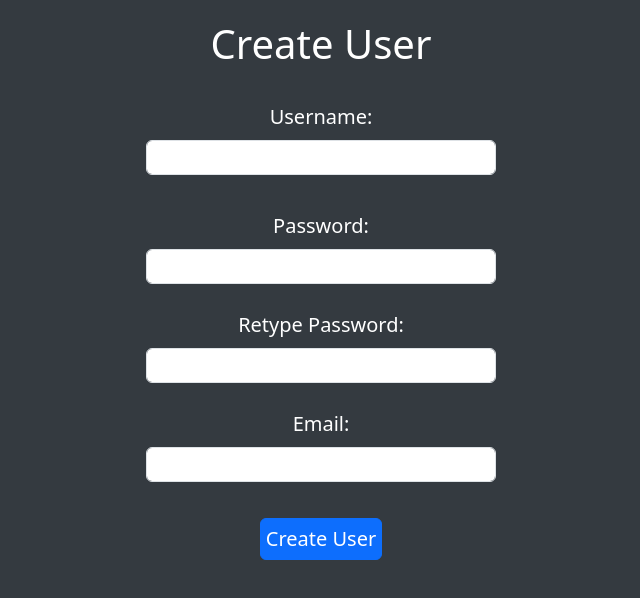
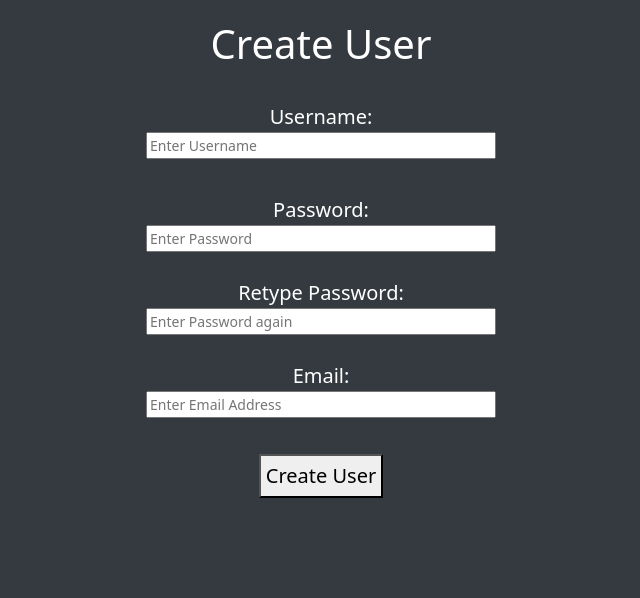
Before and after one commit to jakejenden/sportsphere_frontend, a React (Create React App) app: page /create-user in a window 1280 px wide. Shown: the top 598 px of the page, without its empty margins (319-959 px from the left). Built offline with nearby package versions, Linux system fonts and the light colour scheme.

Commit message:
Add validation for username, passoword and email on registration form

```diff
--- a/src/createUser.tsx
+++ b/src/createUser.tsx
@@ -2,42 +2,80 @@
 
 import React, { useState } from 'react';
 import axios from 'axios';
-import Button from 'react-bootstrap/Button';
-import Form from 'react-bootstrap/Form';
 import { useNavigate } from 'react-router-dom';
 import { API_URL } from './config';
 import './createUser.css'; // Import the custom CSS file for styling
+import { validateEmail } from './validation/validateEmail';
+import { validateUsername } from './validation/validateUsername';
+import { validatePassword } from './validation/validatePassword';
+
+interface FormData {
+  username: string;
+  password: string;
+  email: string;
+}
+
+interface UsernameEmailUniqueResponse {
+  isUsernameUnique: boolean;
+  isEmailUnique: boolean;
+}
+
+interface Errors {
+  username?: string;
+  password?: string;
+  email?: string;
+}
 
 const CreateUser: React.FC = () => {
-  const apiURL = `${API_URL}/createuser`
+  const apiCreateUserURL = `${API_URL}/createuser`
+  const apiCheckUsernameEmailUnique = `${API_URL}/checkusernameemailunique`
   const navigate = useNavigate(); // Access the history object
-  const [formData, setFormData] = useState({
+  const [formData, setFormData] = useState<FormData>({
     username: '',
     password: '',
     email: '',
   });
 
   const [retypePassword, setRetypePassword] = useState('');
+  const [errors, setErrors] = useState<Errors>({});
 
-  const handleChange = (e: React.ChangeEvent<HTMLInputElement>) => {
+  const validateForm = (isEmailUnique: boolean, isUsernameUnique: boolean) => {
+    const emailError =  validateEmail(formData.email, isEmailUnique);
+    const usernameError = validateUsername(formData.username, isUsernameUnique);
+    const passwordError = validatePassword(formData.password, retypePassword);
+
+    setErrors({
+      email: emailError,
+      username: usernameError,
+      password: passwordError,
+    });
+
+    return !emailError && !usernameError && !passwordError;
+  };
+
+  const handleInputChange = async (e: React.ChangeEvent<HTMLInputElement>) => {
+    const { name, value } = e.target;
+
     setFormData({
       ...formData,
-      [e.target.name]: e.target.value,
+      [name]: value, // dynamically update based on the input's name attribute
     });
   };
 
   const handleSubmit = async (e: React.FormEvent<HTMLFormElement>) => {
     e.preventDefault();
 
-    // Validate if the passwords match
-    if (formData.password !== retypePassword) {
-      console.error('Passwords do not match');
-      // Add your logic for handling the password mismatch (e.g., show an error message)
-      return;
-    }
+    const usernameEmailUniqueResponse = await axios.post<UsernameEmailUniqueResponse>(apiCheckUsernameEmailUnique, {email: formData.email, username: formData.username}, {
+      headers: {
+        'Content-Type': 'application/json',
+      },
+    });
 
+    const {isUsernameUnique, isEmailUnique} = usernameEmailUniqueResponse.data
+
+    if (validateForm(isUsernameUnique, isEmailUnique)) {
       try {
-      const response = await axios.post(apiURL, formData, {
+        const response = await axios.post(apiCreateUserURL, formData, {
           headers: {
             'Content-Type': 'application/json',
           },
@@ -52,68 +90,109 @@ const CreateUser: React.FC = () => {
         // Handle errors, e.g., display an error message
         console.error('Error creating user', error);
       }
+      console.log('Form is valid. Submitting...');
+    } else {
+      console.log('Form is invalid. Fix errors.', errors);
+    }
   };
 
   return (
-    <div className="dark-background text-center" style={{ height: '100vh', display: 'flex', flexDirection: 'column', justifyContent: 'flex-start', alignItems: 'center', padding: '20px' }}>
+    <div
+      className="dark-background text-center"
+      style={{
+        height: '100vh',
+        display: 'flex',
+        flexDirection: 'column',
+        justifyContent: 'flex-start',
+        alignItems: 'center',
+        padding: '20px',
+      }}
+    >
       <h1 className="text-white mb-4">Create User</h1>
-      <Form onSubmit={handleSubmit} style={{ width: '100%', maxWidth: '350px' }}>
-        <Form.Group controlId="formUsername" className="mb-3 space-out">
-          <Form.Label className="text-white" style={{ fontSize: '20px' }}>Username:</Form.Label><br />
-          <Form.Control
+
+      <form onSubmit={handleSubmit} style={{ width: '100%', maxWidth: '350px' }}>
+        <div className="mb-3 space-out">
+          <label htmlFor="username" className="text-white" style={{ fontSize: '20px' }}>
+            Username:
+          </label>
+          <br />
+          <input
             type="text"
+            id="username"
             name="username"
             value={formData.username}
-            onChange={handleChange}
+            onChange={handleInputChange}
+            placeholder="Enter Username"
             required
             className="col-12"
             style={{ fontSize: '14px', paddingRight: '30px' }}
           />
-        </Form.Group>
+          {errors.username && <span style={{ color: 'red' }}>{errors.username}</span>}
+        </div>
 
-        <Form.Group controlId="formPassword" className="mb-3 space-out">
-          <Form.Label className="text-white" style={{ fontSize: '20px' }}>Password:</Form.Label><br />
-          <Form.Control
+        <div className="mb-3 space-out">
+          <label htmlFor="password" className="text-white" style={{ fontSize: '20px' }}>
+            Password:
+          </label>
+          <br />
+          <input
             type="password"
+            id="password"
             name="password"
             value={formData.password}
-            onChange={handleChange}
+            onChange={handleInputChange}
+            placeholder="Enter Password"
             required
             className="col-12"
             style={{ fontSize: '14px', paddingRight: '30px' }}
           />
-        </Form.Group>
+          {errors.password && <span style={{ color: 'red' }}>{errors.password}</span>}
+        </div>
 
-        <Form.Group controlId="formRetypePassword" className="mb-3">
-          <Form.Label className="text-white" style={{ fontSize: '20px' }}>Retype Password:</Form.Label><br />
-          <Form.Control
+        <div className="mb-3">
+          <label htmlFor="retypePassword" className="text-white" style={{ fontSize: '20px' }}>
+            Retype Password:
+          </label>
+          <br />
+          <input
             type="password"
+            id="retypePassword"
             name="retypePassword"
             value={retypePassword}
             onChange={(e) => setRetypePassword(e.target.value)}
+            placeholder="Enter Password again"
             required
             className="col-12"
             style={{ fontSize: '14px', paddingRight: '30px' }}
           />
-        </Form.Group>
+        </div>
 
-        <Form.Group controlId="formEmail" className="mb-3 space-out" style={{ paddingBottom: '20px' }}>
-          <Form.Label className="text-white" style={{ fontSize: '20px' }}>Email:</Form.Label><br />
-          <Form.Control
+        <div className="mb-3 space-out" style={{ paddingBottom: '20px' }}>
+          <label htmlFor="email" className="text-white" style={{ fontSize: '20px' }}>
+            Email:
+          </label>
+          <br />
+          <input
             type="email"
+            id="email"
             name="email"
             value={formData.email}
-            onChange={handleChange}
+            onChange={handleInputChange}
+            placeholder="Enter Email Address"
             required
             className="col-12"
             style={{ fontSize: '14px', paddingRight: '30px' }}
           />
-        </Form.Group>
+          {errors.email && <span style={{ color: 'red' }}>{errors.email}</span>}
+        </div>
 
-        <Button variant="primary" type="submit" style={{ fontSize: '20px', padding: '5px' }}>
+        <button
+          type="submit"
+          style={{ fontSize: '20px', padding: '5px' }}
+        >
           Create User
-        </Button>
-      </Form>
+        </button>
+      </form>
     </div>
   );
 };
--- a/src/eventSearchPage.css
+++ b/src/eventSearchPage.css
@@ -292,3 +292,30 @@ color: #3c4142;
   border: 1px solid #e6e4e9;
   border-radius: 8px;
 }
+
+.tile-container {
+  display: grid;
+  grid-template-columns: repeat(auto-fit, minmax(250px, 1fr)); /* Ensures tiles expand to fit available space */
+  gap: 16px; /* Adds space between items */
+}
+
+.tile-item {
+  background-color: #fff;
+  border: 1px solid #ddd;
+  padding: 16px;
+  box-shadow: 0 2px 4px rgba(0, 0, 0, 0.1);
+  display: flex;
+  flex-direction: column;
+  align-items: center;
+  text-align: center;
+  min-width: 250px; /* Ensures a minimum width for items */
+}
+
+.tile-item button {
+  font-size: 16px;
+  font-weight: bold;
+}
+
+.tile-item p {
+  margin: 8px 0;
+}
--- /dev/null
+++ b/src/validation/validateEmail.ts
@@ -0,0 +1,8 @@
+export const validateEmail = (email: string, isEmailUnique: boolean): string => {
+    if (!isEmailUnique) {
+      return 'Email is already registered'
+    }
+
+    const emailRegex = /^[^\s@]+@[^\s@]+\.[^\s@]+$/;
+    return emailRegex.test(email) ? '' : 'Invalid email address';
+  };
--- /dev/null
+++ b/src/validation/validatePassword.ts
@@ -0,0 +1,26 @@
+export const validatePassword = (password: string, retypedPassword: string): string => {
+    const lowercase = /[a-z]/;
+    const uppercase = /[A-Z]/;
+    const number = /[0-9]/;
+    const special = /[!@#\$%\^&\*]/;
+
+    if (password.length < 8) {
+      return 'Password must be at least 8 characters long';
+    }
+    if (!lowercase.test(password)) {
+      return 'Password must contain at least one lowercase letter';
+    }
+    if (!uppercase.test(password)) {
+      return 'Password must contain at least one uppercase letter';
+    }
+    if (!number.test(password)) {
+      return 'Password must contain at least one number';
+    }
+    if (!special.test(password)) {
+      return 'Password must contain at least one special character';
+    }
+    if (password !== retypedPassword) {
+      return 'Passwords do not match';
+    }
+    return '';
+  };
--- /dev/null
+++ b/src/validation/validateUsername.ts
@@ -0,0 +1,9 @@
+export const validateUsername = (username: string, isUsernameUnique: boolean): string => {
+    if (!isUsernameUnique) {
+      return 'Username is already taken'
+    }
+    const usernameRegex = /^[a-zA-Z0-9]{3,20}$/;
+    return usernameRegex.test(username)
+      ? ''
+      : 'Username must be 3-20 alphanumeric characters';
+  };
```
Also changed, not shown: src/eventSearchPage.tsx (+67 -53 lines). Lines whose indentation alone changed are shown as unchanged.
